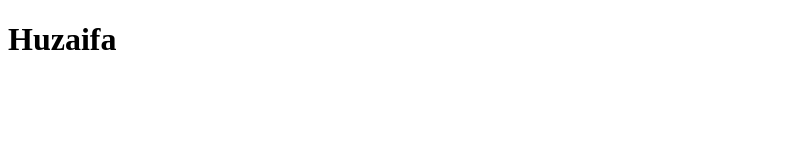
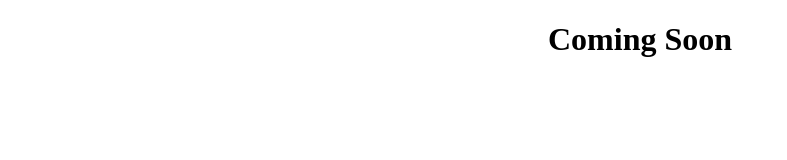
Before and after one commit to Huzaiifaaaa/Huzaiifaaaa.github.io, a plain HTML site: page index.html in a window 1280 px wide. Shown: the whole page, without its empty margins (0-787 px from the left). Drawn offline with Linux system fonts and the light colour scheme.

Commit message:
Coming Soon

```diff
--- a/index.html
+++ b/index.html
@@ -3,14 +3,14 @@
 
 <head>
     <meta charset="utf-8">
-    <title>Huzaifa</title>
+    <title>Coming Soon</title>
     <meta name="viewport" content="width=device-width, initial-scale=1.0">
     <meta name="description" content="">
     <meta name="author" content="">
 </head>
 
 <body>
-    <h1>Huzaifa</h1>
+    <h1 style="text-align:center">Coming Soon</h1>
 </body>
 
 </html>
```
Also changed, not shown: contact.html (added), education.html (added), experience.html (added).
